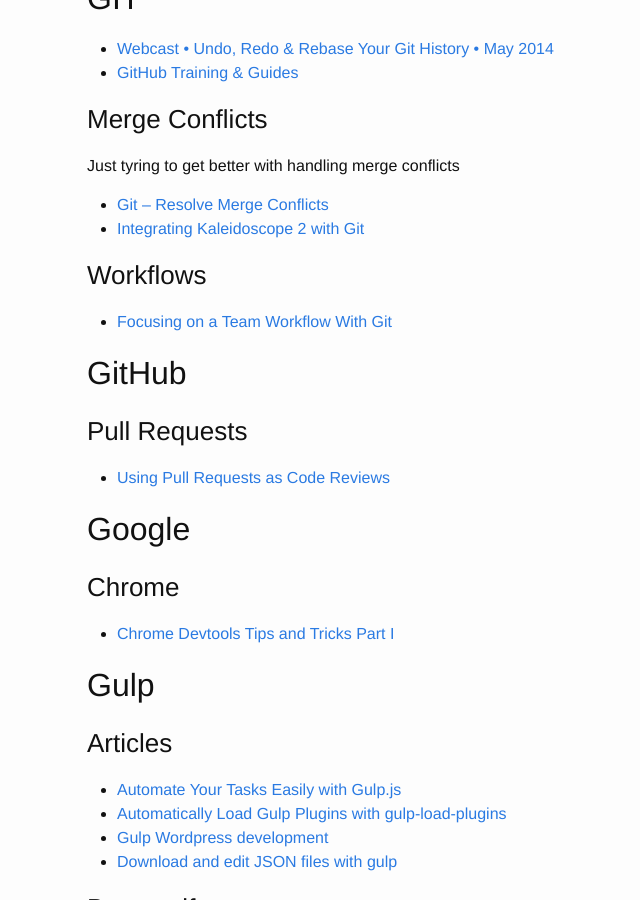
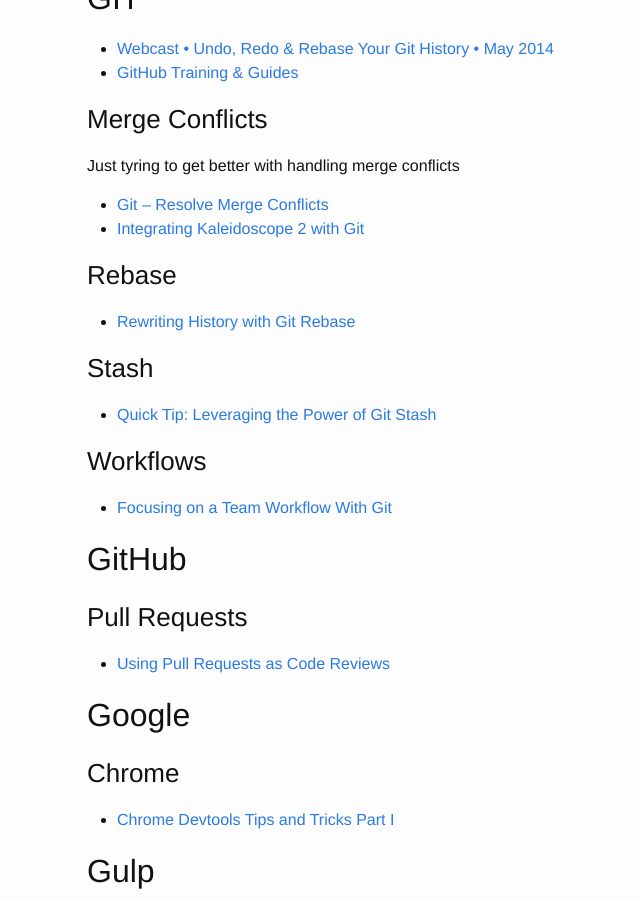
Before and after one commit to brownerd/brownerd.github.io, a Jekyll site: the page built from _posts/2015-01-01-reading-list-2015.md, in a window 1280 px wide and 900 px high, scrolled down 4096 px. Shown: the whole window, without its empty margins (183-823 px from the left). Built offline with Jekyll 4.4.1, drawn with Linux system fonts in a browser that asks for light colours; emoji names are drawn with the system emoji font.

Commit message:
add git stuff, stash and rebase

```diff
--- a/_posts/2015-01-01-reading-list-2015.md
+++ b/_posts/2015-01-01-reading-list-2015.md
@@ -227,11 +227,23 @@ Here are the agencies, people and sites that I was most influenced by in 2015
 - [GitHub Training & Guides](https://www.youtube.com/user/GitHubGuides/videos)
 
 
+
+
 ### Merge Conflicts
 Just tyring to get better with handling merge conflicts
 
 - [Git – Resolve Merge Conflicts](https://rtcamp.com/tutorials/git/git-resolve-merge-conflicts/)
 - [Integrating Kaleidoscope 2 with Git](http://blog.juerggutknecht.ch/integrating-kaleidoscope-with-git/)
+
+
+
+### Rebase
+- [Rewriting History with Git Rebase](https://code.tutsplus.com/tutorials/rewriting-history-with-git-rebase--cms-23191https://code.tutsplus.com/tutorials/rewriting-history-with-git-rebase--cms-23191)
+
+
+
+### Stash
+- [Quick Tip: Leveraging the Power of Git Stash](https://code.tutsplus.com/tutorials/quick-tip-leveraging-the-power-of-git-stash--cms-22988https://code.tutsplus.com/tutorials/quick-tip-leveraging-the-power-of-git-stash--cms-22988)
 
 
 ### Workflows
```
